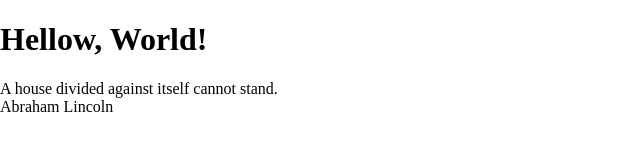
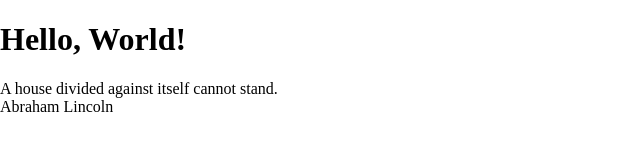
Before and after one commit to henrynathan9ja/template-test, a plain HTML site: page index.html in a window 1280 px wide. Shown: the whole page, without its empty margins (0-640 px from the left). Drawn offline with Linux system fonts and the light colour scheme.

Commit message:
hello world

```diff
--- a/index.html
+++ b/index.html
@@ -9,7 +9,7 @@
     <link rel="stylesheet" href="style.css">
 </head>
 <body>
-    <h1>Hellow, World!</h1>
+    <h1>Hello, World!</h1>
     <div id="contentWrapper">
         <div id="quote"></div>
         <div id="author"></div>
```
